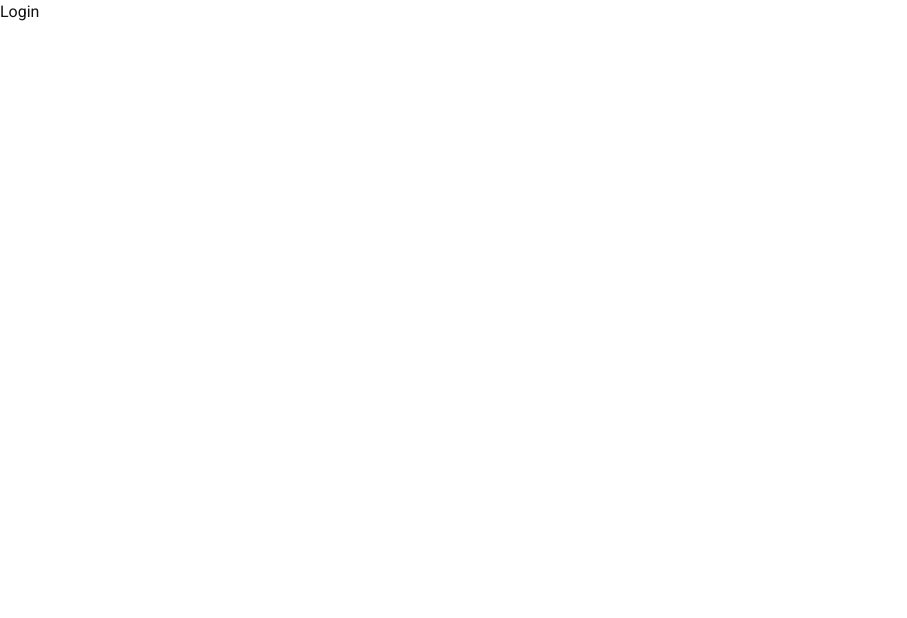
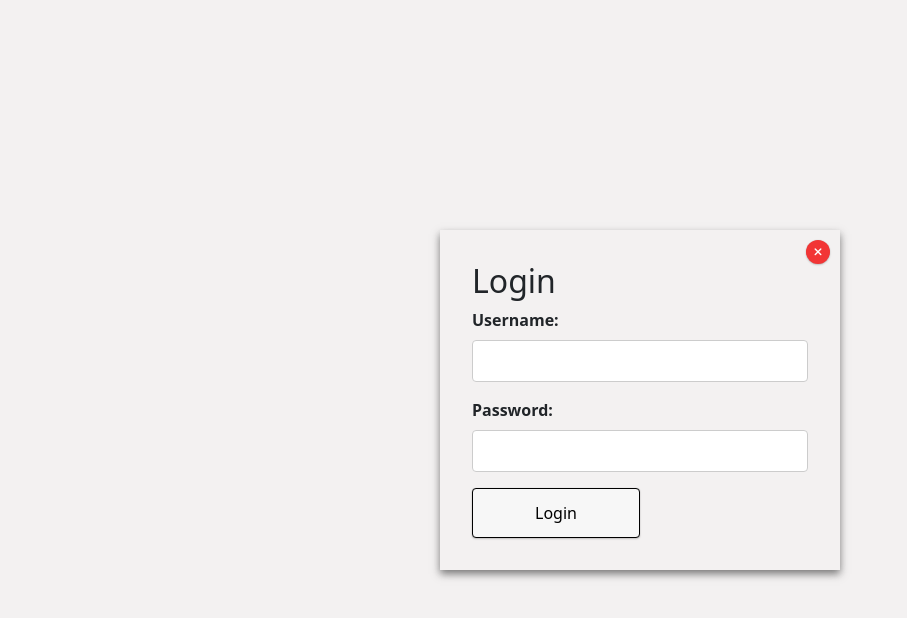
Before and after one commit to ahmedselamin/cashlysvv, a React (Create React App) app: page /login in a window 1280 px wide. Shown: the top 618 px of the page, without its empty margins (0-907 px from the left). Built offline with nearby package versions, Linux system fonts and the light colour scheme.

Commit message:
login and CSS

```diff
--- a/src/components/LandingPage.css
+++ b/src/components/LandingPage.css
@@ -45,7 +45,7 @@ body {
   background-color: #f7f7f7;
   border: 3px solid black;
   color: black;
-  padding: 0.5rem 1rem;
+  padding: 0.5rem 2rem;
   border-radius: 5px;
 }
 
@@ -119,7 +119,7 @@ footer {
   background-color: #f7f7f7;
   padding: 2rem 1rem; /* Increased padding for better spacing */
   text-align: center;
-  margin-top: 4rem; /* Ensures the section is clearly separated from other content */
+  margin-top: auto; /* Ensures the section is clearly separated from other content */
 }
 
 footer p {
--- a/src/components/LandingPage.jsx
+++ b/src/components/LandingPage.jsx
@@ -1,9 +1,15 @@
-// src/LandingPage.js
-import React from "react";
+import React, { useState } from "react";
 import "./LandingPage.css";
 import Chart from "./Chart"; // Import the Chart component
+import Login from "./Login"; // Import the Login component
 
-const LandingPage = () => (
+const LandingPage = () => {
+  const [isLoginOpen, setIsLoginOpen] = useState(false);
+
+  const openLoginModal = () => setIsLoginOpen(true);
+  const closeLoginModal = () => setIsLoginOpen(false);
+
+  return (
     <div className="landing-page">
       <header className="header">
         <div className="container">
@@ -11,11 +17,9 @@ const LandingPage = () => (
             <h1>Cashly</h1>
           </div>
           <nav className="nav">
-          <a href="/about">About</a>
-          <a href="#contact">Contact</a>
-          <a href="/login" className="cta">
+            <button className="cta" onClick={openLoginModal}>
               Login
-          </a>
+            </button>
           </nav>
         </div>
       </header>
@@ -37,11 +41,16 @@ const LandingPage = () => (
         <div className="container">
           <p>&copy; {new Date().getFullYear()} Cashly. All rights reserved.</p>
           <p>
-          Contact us: <a href="mailto:support@cashly.com">support@cashly.com</a>
+            Contact us:{" "}
+            <a href="mailto:support@cashly.com">support@cashly.com</a>
           </p>
         </div>
       </footer>
+
+      {/* Render the login modal */}
+      {isLoginOpen && <Login closeModal={closeLoginModal} />}
     </div>
   );
+};
 
 export default LandingPage;
--- a/src/components/Login.jsx
+++ b/src/components/Login.jsx
@@ -1,7 +1,48 @@
-import React from "react";
+import React, { useState } from "react";
+import "./auth.css";
 
-const Login = () => {
-  return <div>Login</div>;
+const Login = ({ closeModal }) => {
+  const [username, setUsername] = useState("");
+  const [password, setPassword] = useState("");
+
+  const handleSubmit = async (e) => {
+    e.preventDefault();
+    // Your login logic here
+  };
+
+  return (
+    <div className="modal-overlay">
+      <div className="modal-content">
+        <button className="close-btn" onClick={closeModal}>
+          <i class="fa fa-times" aria-hidden="true"></i>
+        </button>
+        <form onSubmit={handleSubmit}>
+          <h2>Login</h2>
+          <div className="form-group">
+            <label htmlFor="username">Username:</label>
+            <input
+              type="text"
+              id="username"
+              value={username}
+              onChange={(e) => setUsername(e.target.value)}
+            />
+          </div>
+          <div className="form-group">
+            <label htmlFor="password">Password:</label>
+            <input
+              type="password"
+              id="password"
+              value={password}
+              onChange={(e) => setPassword(e.target.value)}
+            />
+          </div>
+          <button className="login" type="submit">
+            Login
+          </button>
+        </form>
+      </div>
+    </div>
+  );
 };
 
 export default Login;
--- a/src/components/Sidebar.css
+++ /dev/null
@@ -1,123 +0,0 @@
-@import url("https://fonts.googleapis.com/css2?family=Dancing+Script:wght@700&display=swap");
-@import url("https://fonts.googleapis.com/css2?family=Roboto:wght@400;500&display=swap");
-
-body {
-  font-family: "Roboto", sans-serif;
-  margin: 0;
-  padding: 0;
-  box-sizing: border-box;
-}
-
-.sidebar {
-  width: 260px;
-  background-color: #f7f7f7;
-  height: 100vh;
-  position: fixed;
-  top: 0;
-  left: 0;
-  display: flex;
-  flex-direction: column;
-  align-items: center;
-  border-right: solid 1px #e3e3e3;
-  padding-top: 20px;
-  justify-content: space-between; /* Distribute space between items */
-  padding-bottom: 20px;
-}
-
-.logo {
-  display: flex;
-  align-items: center;
-  justify-content: center;
-  padding: 0 1rem;
-  background-color: transparent;
-  color: #2c3e50;
-  font-family: "Dancing Script", cursive;
-  font-size: 2.5rem;
-  text-align: center;
-}
-
-.sidebar ul {
-  list-style-type: none;
-  padding: 0;
-  width: 100%;
-  flex-grow: 1; /* Take up remaining space */
-}
-
-.sidebar ul li {
-  width: 100%;
-}
-
-.sidebar ul li a {
-  text-decoration: none;
-  color: black;
-  display: flex;
-  align-items: center;
-  justify-content: flex-start;
-  padding: 1rem 2rem;
-  transition: background-color 0.3s, color 0.3s;
-  font-weight: 500;
-  font-size: 20px;
-}
-
-.sidebar ul li a i {
-  margin-right: 20px;
-  font-size: 22px;
-  color: black;
-}
-
-.sidebar ul li:hover a {
-  background-color: rgb(15, 15, 15);
-  color: white;
-}
-
-.sidebar ul li:hover a i {
-  color: white;
-}
-
-.sidebar button {
-  text-decoration: none;
-  color: black;
-  display: flex;
-  align-items: center;
-  justify-content: center;
-  padding: 1rem 1rem;
-  transition: background-color 0.2s, color 0.2s;
-  font-weight: 500;
-  font-size: 20px;
-  border: none;
-  background-color: #f7f7f7;
-  cursor: pointer;
-}
-
-.sidebar .add-expense-btn {
-  width: 80%;
-  margin: 2rem;
-}
-
-.sidebar .add-expense-btn:hover {
-  scale: 1.1;
-  background-color: black;
-  color: white;
-}
-
-.sidebar .logout-btn:hover {
-  width: 50%;
-  scale: 1.1;
-  background-color: #cc1729; /* Darker red on hover */
-  color: white;
-}
-
-.sidebar button i {
-  margin-right: 20px;
-  font-size: 22px;
-  color: black;
-}
-
-.sidebar button:hover {
-  background-color: rgb(15, 15, 15);
-  color: white;
-}
-
-.sidebar button:hover i {
-  color: white;
-}
--- a/src/components/Sidebar.jsx
+++ b/src/components/Sidebar.jsx
@@ -1,6 +1,6 @@
 import React from "react";
 import { NavLink } from "react-router-dom";
-import "./Sidebar.css";
+import "../index.css";
 
 const Sidebar = () => (
   <nav className="sidebar">
--- /dev/null
+++ b/src/components/auth.css
@@ -0,0 +1,95 @@
+/* auth.css */
+
+/* Overlay for the modal */
+.modal-overlay {
+  position: fixed;
+  top: 7;
+  left: 19;
+  width: 100%;
+  height: 100%;
+  background-color: rgba(
+    234,
+    231,
+    231,
+    0.577
+  ); /* Semi-transparent background */
+  display: flex;
+  justify-content: center;
+  align-items: center;
+  z-index: 1000; /* Ensure it's above other content */
+}
+
+/* Modal box */
+.modal-content {
+  padding: 2rem;
+  border-radius: 8px;
+  box-shadow: 0 4px 8px rgba(0, 0, 0, 0.5);
+  width: 100%;
+  max-width: 400px;
+  position: relative;
+  background-color: #0bed03ed; /* Solid white background */
+}
+
+/* Close button */
+.close-btn {
+  padding: 0.5rem;
+  position: absolute;
+  top: 10px;
+  right: 10px;
+  border: none;
+  font-size: 0.7rem; /* Smaller size for the 'X' */
+  color: #ffffff; /* White color for the 'X' */
+  cursor: pointer;
+  margin: 0;
+  background-color: rgb(242, 53, 53);
+  border-radius: 50%;
+  width: 24px;
+  height: 24px;
+  display: flex;
+  justify-content: center;
+  align-items: center;
+}
+
+.close-btn:hover {
+  background-color: #c80e0e;
+}
+
+/* Form styling */
+h2 {
+  margin-bottom: 1rem;
+}
+
+.form-group {
+  margin-bottom: 1rem;
+}
+
+label {
+  display: block;
+  margin-bottom: 0.5rem;
+  font-weight: bold;
+}
+
+input {
+  width: 100%;
+  padding: 0.5rem;
+  border: 1px solid #ccc;
+  border-radius: 4px;
+}
+
+.login {
+  width: 50%;
+  padding: 0.75rem;
+  border: none;
+  border-radius: 4px;
+  background-color: #f7f7f7;
+  color: black;
+  font-size: 1rem;
+  cursor: pointer;
+  transition: background-color 0.3s ease;
+  border: 1px solid black;
+}
+
+.login:hover {
+  background-color: black;
+  color: #f7f7f7;
+}
--- a/src/index.css
+++ b/src/index.css
@@ -48,3 +48,126 @@ button:active {
   box-shadow: 0 0px 1px hsla(0, 0%, 0%, 0.4);
   transform: translateY(0.7px);
 }
+@import url("https://fonts.googleapis.com/css2?family=Dancing+Script:wght@700&display=swap");
+@import url("https://fonts.googleapis.com/css2?family=Roboto:wght@400;500&display=swap");
+
+body {
+  font-family: "Roboto", sans-serif;
+  margin: 0;
+  padding: 0;
+  box-sizing: border-box;
+}
+
+.sidebar {
+  width: 260px;
+  background-color: #f7f7f7;
+  height: 100vh;
+  position: fixed;
+  top: 0;
+  left: 0;
+  display: flex;
+  flex-direction: column;
+  align-items: center;
+  border-right: solid 1px #e3e3e3;
+  padding-top: 20px;
+  justify-content: space-between; /* Distribute space between items */
+  padding-bottom: 20px;
+}
+
+.logo {
+  display: flex;
+  align-items: center;
+  justify-content: center;
+  padding: 0 1rem;
+  background-color: transparent;
+  color: #2c3e50;
+  font-family: "Dancing Script", cursive;
+  font-size: 2.5rem;
+  text-align: center;
+}
+
+.sidebar ul {
+  list-style-type: none;
+  padding: 0;
+  width: 100%;
+  flex-grow: 1; /* Take up remaining space */
+}
+
+.sidebar ul li {
+  width: 100%;
+}
+
+.sidebar ul li a {
+  text-decoration: none;
+  color: black;
+  display: flex;
+  align-items: center;
+  justify-content: flex-start;
+  padding: 1rem 2rem;
+  transition: background-color 0.3s, color 0.3s;
+  font-weight: 500;
+  font-size: 20px;
+}
+
+.sidebar ul li a i {
+  margin-right: 20px;
+  font-size: 22px;
+  color: black;
+}
+
+.sidebar ul li:hover a {
+  background-color: rgb(15, 15, 15);
+  color: white;
+}
+
+.sidebar ul li:hover a i {
+  color: white;
+}
+
+.sidebar button {
+  text-decoration: none;
+  color: black;
+  display: flex;
+  align-items: center;
+  justify-content: center;
+  padding: 1rem 1rem;
+  transition: background-color 0.2s, color 0.2s;
+  font-weight: 500;
+  font-size: 20px;
+  border: none;
+  background-color: #f7f7f7;
+  cursor: pointer;
+}
+
+.sidebar .add-expense-btn {
+  width: 80%;
+  margin: 2rem;
+}
+
+.sidebar .add-expense-btn:hover {
+  scale: 1.1;
+  background-color: black;
+  color: white;
+}
+
+.sidebar .logout-btn:hover {
+  width: 50%;
+  scale: 1.1;
+  background-color: #cc1729; /* Darker red on hover */
+  color: white;
+}
+
+.sidebar button i {
+  margin-right: 20px;
+  font-size: 22px;
+  color: black;
+}
+
+.sidebar button:hover {
+  background-color: rgb(15, 15, 15);
+  color: white;
+}
+
+.sidebar button:hover i {
+  color: white;
+}
--- a/src/index.js
+++ b/src/index.js
@@ -2,6 +2,8 @@ import React from "react";
 import ReactDOM from "react-dom/client";
 import "./index.css";
 import App from "./App";
+
+import "bootstrap/dist/css/bootstrap.min.css";
 
 const root = ReactDOM.createRoot(document.getElementById("root"));
 root.render(
```
Lines whose indentation alone changed are shown as unchanged.
